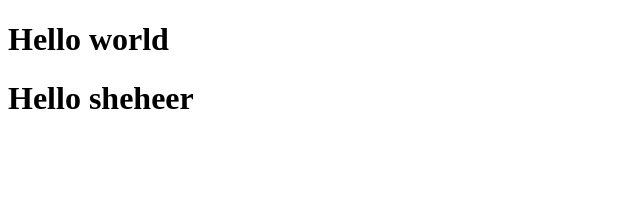
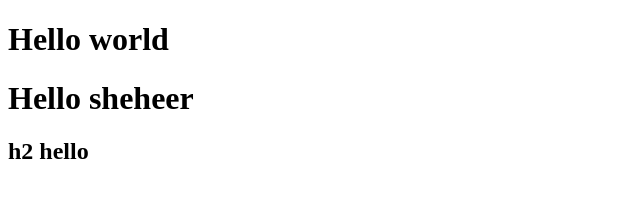
Before and after one commit to muhammedsheheer/gitlogs, a plain HTML site: page index.html in a window 1280 px wide. Shown: the whole page, without its empty margins (0-640 px from the left). Drawn offline with Linux system fonts and the light colour scheme.

Commit message:
h2 hello

```diff
--- a/index.html
+++ b/index.html
@@ -8,5 +8,6 @@
 	<body>
 		<h1>Hello world</h1>
 		<h1>Hello sheheer</h1>
+		<h2>h2 hello</h2>
 	</body>
 </html>
```
